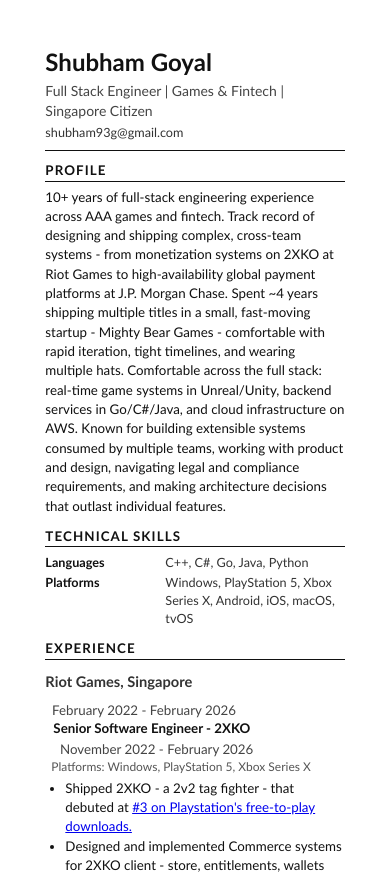
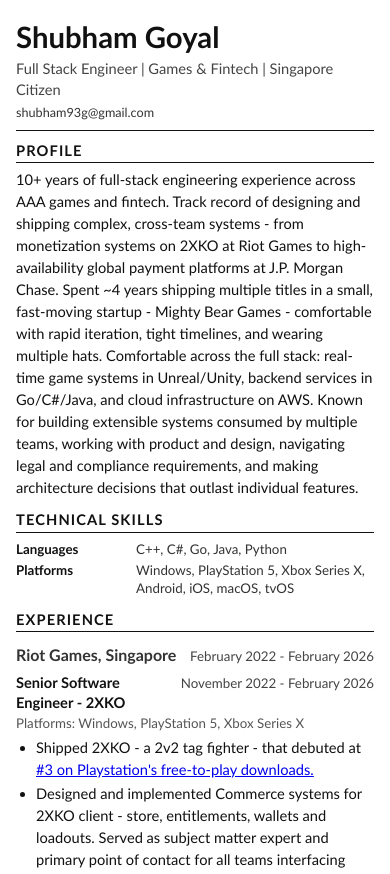
Before and after one commit to shubham93g/resume, a plain HTML site: page index.html in a window 390 px wide. Shown: the top 874 px of the page. Drawn offline with Linux system fonts and the light colour scheme.

Commit message:
Moar mobile formatting

```diff
--- a/index.html
+++ b/index.html
@@ -38,13 +38,21 @@
   .edu-detail { font-size: 9.5pt; color: #555; }
   .page-break { page-break-before: always; }
   @media screen and (max-width: 768px) {
-    html { font-size: 12pt; }
-    .page { width: 100%; max-width: 100%; padding: 12mm; margin: 0; box-shadow: none; }
-    .header-name { font-size: 18pt; }
-    .job-title-line, .job-company-line, .edu-title-line { flex-direction: column; align-items: flex-start; gap: 2px; }
-    .job-date, .edu-date { font-size: 10pt; margin-left: 0.5em; }
-    .bullets { padding-left: 20px; margin-left: 0; }
-    .job-meta { margin-left: 0.5em; }
+    html { font-size: 14pt; }
+    body { background: white; }
+    .page { width: 100%; max-width: 100%; padding: 16px; margin: 0; box-shadow: none; }
+    .header-name { font-size: 22pt; }
+    .header-title { font-size: 11pt; }
+    .profile-text { font-size: 11pt; line-height: 1.5; }
+    .section-heading { font-size: 11pt; }
+    .skills-table { font-size: 10pt; }
+    .job-company { font-size: 12pt; }
+    .job-title { font-size: 11pt; }
+    .job-date { font-size: 10pt; }
+    .job-meta { font-size: 10pt; margin-left: 0; }
+    .bullets li { font-size: 11pt; line-height: 1.5; }
+    .job-title-line { margin-left: 0; }
+    .bullets { margin-left: 20px; padding-left: 0; }
   }
   @media print {
     body { background: white; }
```
